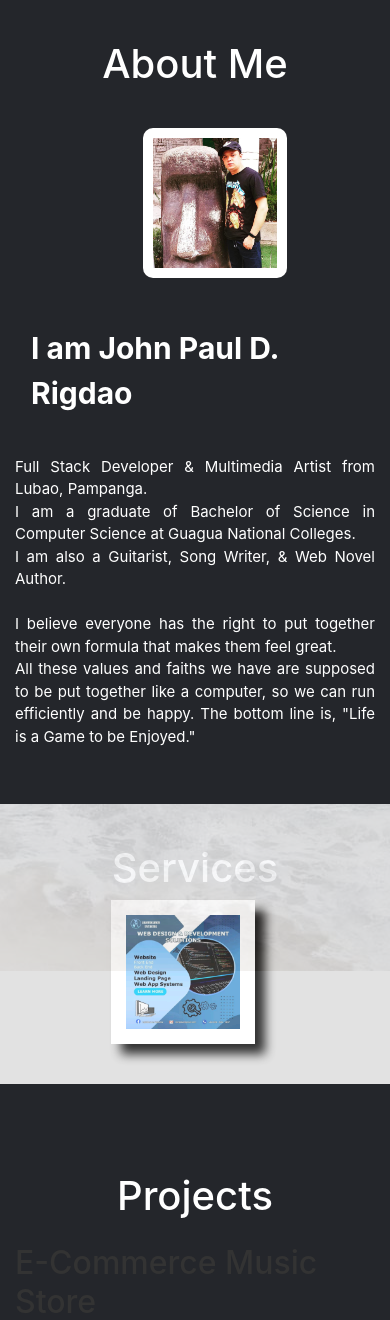
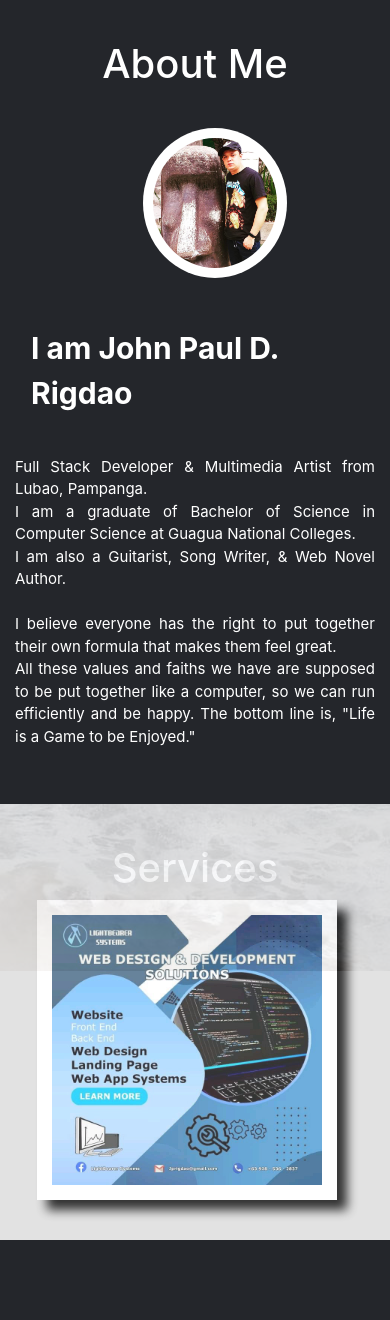
Before and after one commit to jprigdao0716/portfolio-website, a PHP site: page / in a window 390 px wide. Shown: the part 109-1429 px from the top of the page. Run offline with PHP 8.4, Linux system fonts and the light colour scheme; some libraries are stand-ins or nearby versions.

Commit message:
style.css

```diff
--- a/style.css
+++ b/style.css
@@ -19,7 +19,7 @@
 	width: 20%;
     padding: 15px;
     background-color: white;
-    border-radius: 10px;
+    border-radius: 50%;
     margin-left: 28rem;
 
 
@@ -186,7 +186,7 @@
 
 .img1{
 
-    width: 500px;
+    width: 600px;
     padding: 15px;
     background-color: white;
     box-shadow: 10px 10px 10px black;
@@ -288,7 +288,7 @@
         width: 40%;
         padding: 10px;
         background-color: white;
-        border-radius: 10px;
+        border-radius: 50%;
         margin-left: 8rem;
         top: 3rem;
         position: relative;
@@ -327,7 +327,9 @@
 
 @media screen and (max-width: 600px) {
     .img1{
-        margin-left: -1.5rem;
+        margin-left: -1rem;
+        width: 300px !important;
+
     }
 
     textarea{
```
